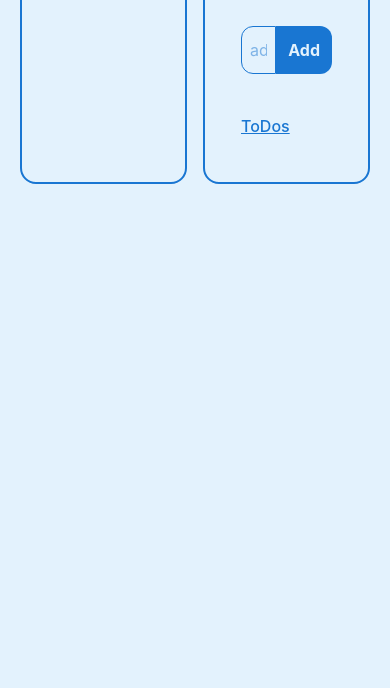
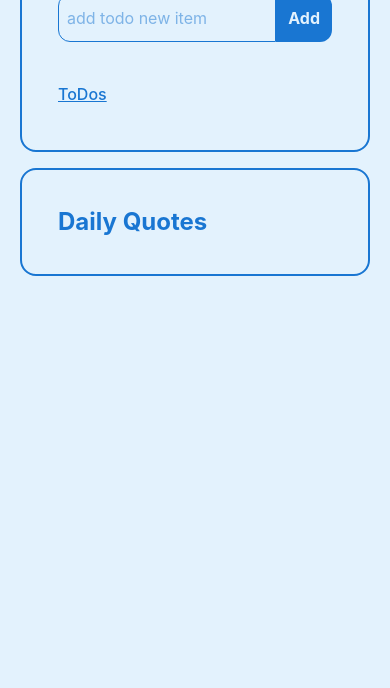
Before and after one commit to ah6344892-lgtm/mytodo, a website: page index.html in a window 390 px wide. Shown: the part 156-844 px from the top of the page. Drawn offline with Linux system fonts and the light colour scheme; no server answers.

Commit message:
fix:style

```diff
--- a/index.html
+++ b/index.html
@@ -9,8 +9,8 @@
 </head>
 
 <body class="bg-todo-bg p-5 text-todo-primary">
-    <div class="w-full flex flex-row-reverse mt-5 gap-4">
-        <div class="w-1/2 mx-auto border-2 border-todo-primary p-9 rounded-2xl flex flex-col gap-10">
+    <div class="w-full flex flex-col mt-5 gap-4 sm:flex sm:flex-row-reverse">
+        <div class="w-full sm:mx-auto sm:w-1/2 border-2 border-todo-primary p-9 rounded-2xl flex flex-col gap-10">
             <h1 class="text-2xl font-bold">MY TODO</h1>
             <div class="w-full flex flex-row">
                 <input id="todoInput"
@@ -26,7 +26,7 @@
             </div>
         </div>
         <div id="quoteContainer"
-            class="w-1/2 mx-auto border-2 border-todo-primary p-9 rounded-2xl flex flex-col gap-10">
+            class="w-full sm:mx-auto sm:w-1/2 border-2 border-todo-primary p-9 rounded-2xl flex flex-col gap-10">
 
             <h1 class="text-2xl font-bold">Daily Quotes</h1>
         </div>
```
Also changed, not shown: src/css/output.css.
